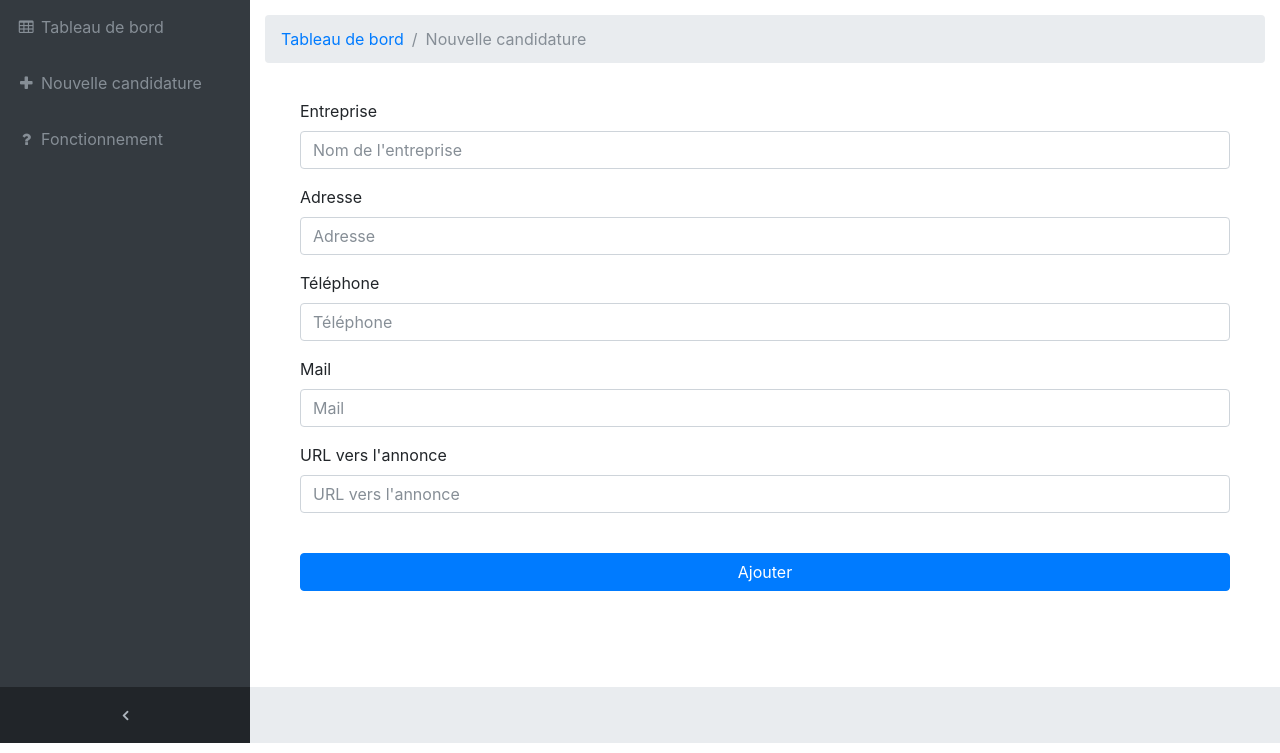
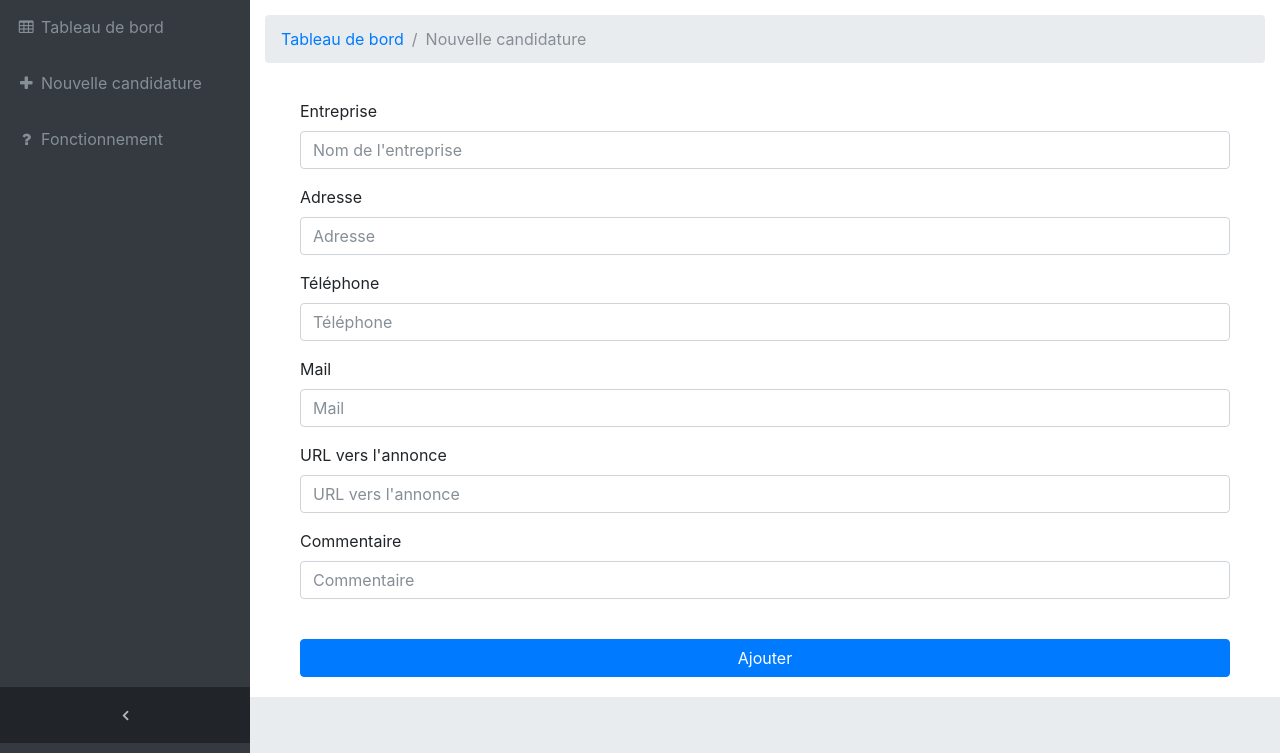
Before and after one commit to thomasFoglia/dashboard_recherche_emploi, a PHP site: page /candidature.php in a window 1280 px wide. Shown: the part 57-810 px from the top of the page. Run offline with PHP 8.4, Linux system fonts and the light colour scheme; data that the repository does not hold is empty.

Commit message:
ajout commentaire

```diff
--- a/model/BDD.php
+++ b/model/BDD.php
@@ -23,6 +23,7 @@ class BDD {
     $this->dateDemande = $obj->dateDemande;
     $this->telephone = $obj->telephone;
     $this->mail = $obj->mail;
+    $this->commentaire = $obj->commentaire;
     $this->dateRappel = $obj->dateRappel;
     $this->lien_annonce = $obj->lien_annonce;
     $this->reponse = $obj->reponse;
@@ -55,6 +56,10 @@ class BDD {
     }
   }
 
+  public function update() {
+    die("controller update");
+  }
+
   public function insert() {
 
     $entreprise = $this->entreprise;
@@ -63,9 +68,10 @@ class BDD {
     $telephone = $this->telephone;
     $mail = $this->mail;
     $lien_annonce = $this->lien_annonce;
+    $commentaire = $this->commentaire;
 
-    $sql = "INSERT INTO enregistrement (`entreprise`, `adresse`, `dateDemande`, `telephone`, `mail`, `dateRappel`, `lien_annonce`, `reponse`)
-    VALUES ('".$entreprise."', '".$adresse."', '".$dateDemande."', '".$telephone."', '".$mail."', null, '".$lien_annonce."', null)";
+    $sql = "INSERT INTO enregistrement (`entreprise`, `adresse`, `dateDemande`, `telephone`, `mail`, `dateRappel`,`commentaire`, `lien_annonce`, `reponse`)
+    VALUES ('".$entreprise."', '".$adresse."', '".$dateDemande."', '".$telephone."', '".$mail."', null, '".$commentaire."', '".$lien_annonce."', null)";
     $req = $this->db->prepare($sql);
     $ret = $req->execute(array(
       "entreprise" => $entreprise,
@@ -73,6 +79,7 @@ class BDD {
       "dateDemande" => $dateDemande,
       "telephone" => $telephone,
       "mail" => $mail,
+      "commentaire" => $commentaire,
       "lien_annonce" => $lien_annonce
     ));
 
--- a/model/Candidature.php
+++ b/model/Candidature.php
@@ -10,6 +10,7 @@ public $dateDemande;
 public $telephone;
 public $mail;
 public $dateRappel;
+public $commentaire;
 public $lien_annonce;
 public $reponse;
 
@@ -21,6 +22,7 @@ $dateDemande =null,
 $telephone = null,
 $mail = null,
 $dateRappel = null,
+$commentaire = null,
 $lien_annonce = null,
 $reponse = null) {
 
@@ -31,6 +33,7 @@ $reponse = null) {
   $this->telephone = $telephone;
   $this->mail = $mail;
   $this->dateRappel = $dateRappel;
+  $this->commentaire = $commentaire;
   $this->lien_annonce = $lien_annonce;
   $this->reponse = $reponse;
 
--- a/views/candidature.php
+++ b/views/candidature.php
@@ -13,10 +13,11 @@ if (
   $telephone = $_POST["telephone"];
   $mail = $_POST["mail"];
   $dateRappel = null;
+  $commentaire = $_POST["commentaire"];
   $lien_annonce = $_POST["lien_annonce"];
   $reponse =  null;
 
-  $candidature = new Candidature($id, $entreprise, $adresse, $dateDemande, $telephone, $mail, $dateRappel, $lien_annonce, $reponse);
+  $candidature = new Candidature($id, $entreprise, $adresse, $dateDemande, $telephone, $mail, $dateRappel, $commentaire, $lien_annonce, $reponse);
   $candidature->save();
   echo "<script type='text/javascript'>document.location.replace('/emploi/');</script>";
 }
@@ -57,6 +58,10 @@ if (
                 <label for="lien_annonce">URL vers l'annonce</label>
                 <input class="form-control" id="lien_annonce" name="lien_annonce" type="text" placeholder="URL vers l'annonce">
               </div>
+              <div class="form-group">
+                <label for="lien_annonce">Commentaire</label>
+                <input class="form-control" id="commentaire" name="commentaire" type="text" placeholder="Commentaire">
+              </div>
 
               <br>
               <input class="btn btn-primary btn-block" type='submit' value="Ajouter">
--- a/views/liste.php
+++ b/views/liste.php
@@ -66,6 +66,7 @@
                   <th>Mail</th>
                   <th>Téléphone</th>
                   <th>Lien annonce</th>
+                  <th>Commentaire</th>
                   <th>Rappelé?</th>
                   <th>Réponse</th>
                 </tr>
@@ -80,6 +81,7 @@
                       <td><?= $cand["mail"] ?></td>
                       <td><?= $cand["telephone"] ?></td>
                       <td><a target=_blank href="<?= $cand["lien_annonce"] ?>"><?= $cand["lien_annonce"] ?></td>
+                      <td><?= $cand["commentaire"] ?></td>
                         <?php
                         if($cand["reponse"] == "non") {
                           $dateRappel = "Non";
```
